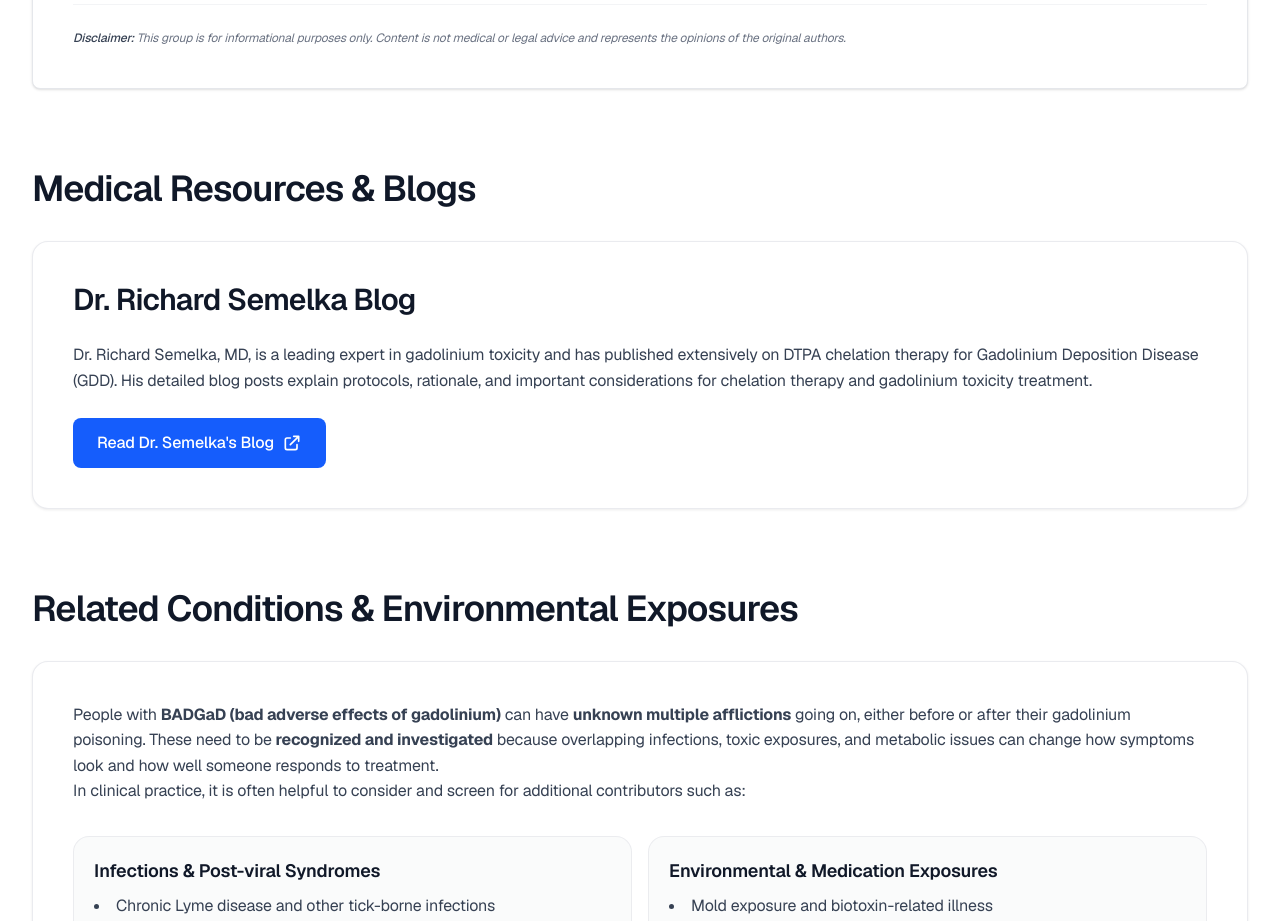
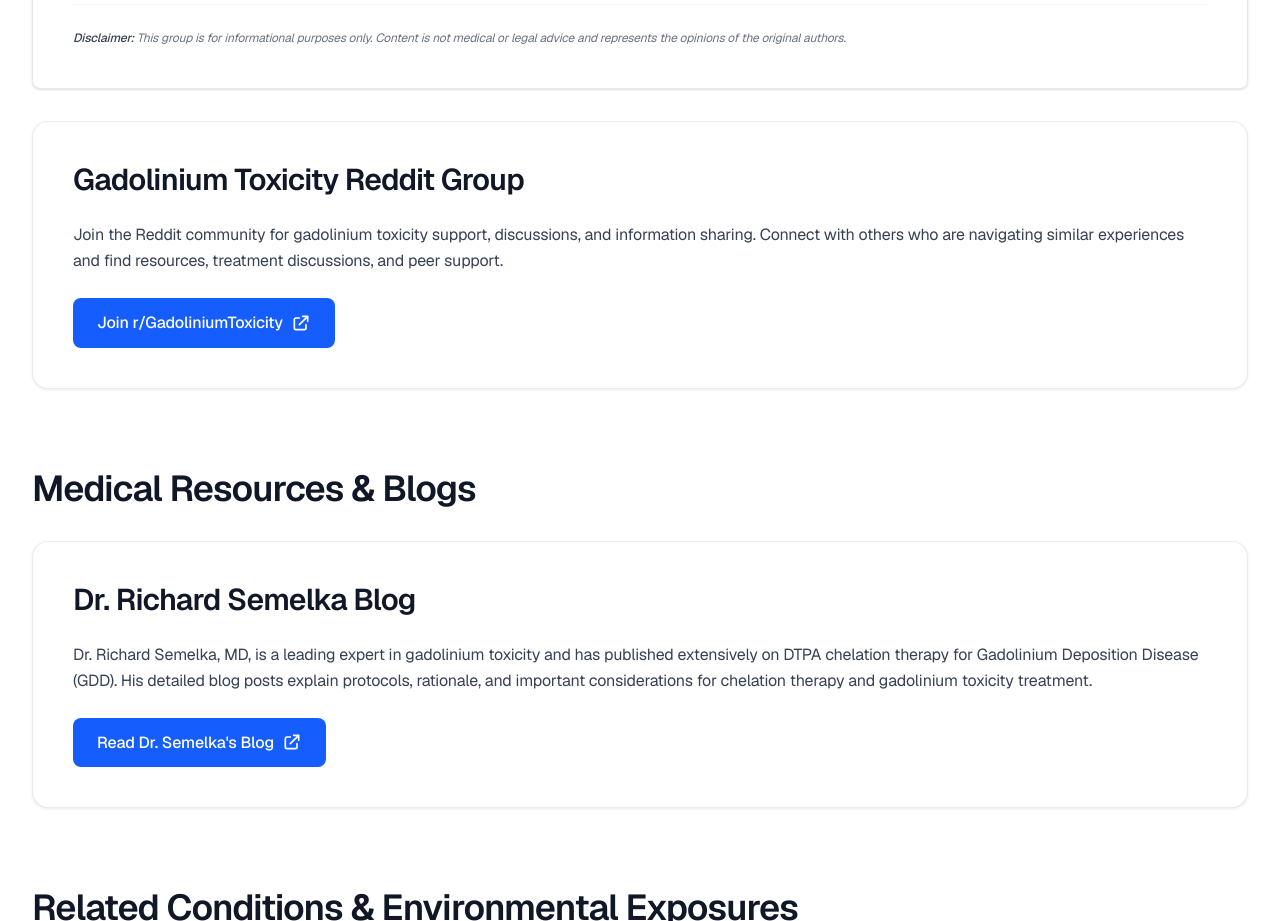
Before and after one commit to helloivanco/gadolinium.org, a Next.js app: page /resources in a window 1280 px wide. Shown: the part 2740-3661 px from the top of the page. Built offline with nearby package versions, Linux system fonts and the light colour scheme.

Commit message:
Add GadoliniumToxicity Reddit link to resources page

```diff
--- a/app/resources/page.tsx
+++ b/app/resources/page.tsx
@@ -7,7 +7,7 @@
 export const metadata: Metadata = {
   title: 'Resources - Gadolinium Toxicity Support & Information',
   description:
-    'Comprehensive list of resources for gadolinium toxicity including GadoliniumToxicity.com, Living With Gadolinium, support groups, Dr. Semelka blog, and GADTRAC.org.',
+    'Comprehensive list of resources for gadolinium toxicity including GadoliniumToxicity.com, Living With Gadolinium, support groups, Reddit community, Dr. Semelka blog, and GADTRAC.org.',
   keywords: [
     'gadolinium resources',
     'gadolinium support',
@@ -15,6 +15,8 @@
     'Living With Gadolinium',
     'Gadolinium64',
     'gadolinium Facebook groups',
+    'gadolinium Reddit',
+    'r/GadoliniumToxicity',
     'Dr. Semelka blog',
     'GADTRAC',
     'gadolinium information',
@@ -374,6 +376,39 @@
                   medical or legal advice and represents the opinions of the
                   original authors.
                 </p>
+              </div>
+            </div>
+
+            {/* Reddit Community Section */}
+            <div className='bg-white border border-gray-200/80 rounded-2xl p-8 md:p-10 shadow-[0_1px_3px_rgba(0,0,0,0.08)] mt-8'>
+              <h3 className='text-2xl md:text-3xl font-semibold text-gray-900 mb-6 tracking-tight'>
+                Gadolinium Toxicity Reddit Group
+              </h3>
+              <p className='text-gray-700 leading-relaxed mb-6'>
+                Join the Reddit community for gadolinium toxicity support,
+                discussions, and information sharing. Connect with others who are
+                navigating similar experiences and find resources, treatment
+                discussions, and peer support.
+              </p>
+              <div className='space-y-4'>
+                <Link
+                  href='https://www.reddit.com/r/GadoliniumToxicity/'
+                  target='_blank'
+                  rel='noopener noreferrer'
+                  className='inline-flex items-center gap-2 px-6 py-3 bg-blue-600 text-white font-medium rounded-lg hover:bg-blue-700 transition-colors duration-200'
+                  aria-label='Join r/GadoliniumToxicity community on Reddit'>
+                  <span>Join r/GadoliniumToxicity</span>
+                  <svg
+                    className='w-5 h-5'
+                    fill='none'
+                    strokeLinecap='round'
+                    strokeLinejoin='round'
+                    strokeWidth='2'
+                    viewBox='0 0 24 24'
+                    stroke='currentColor'>
+                    <path d='M10 6H6a2 2 0 00-2 2v10a2 2 0 002 2h10a2 2 0 002-2v-4M14 4h6m0 0v6m0-6L10 14' />
+                  </svg>
+                </Link>
               </div>
             </div>
           </section>
```
